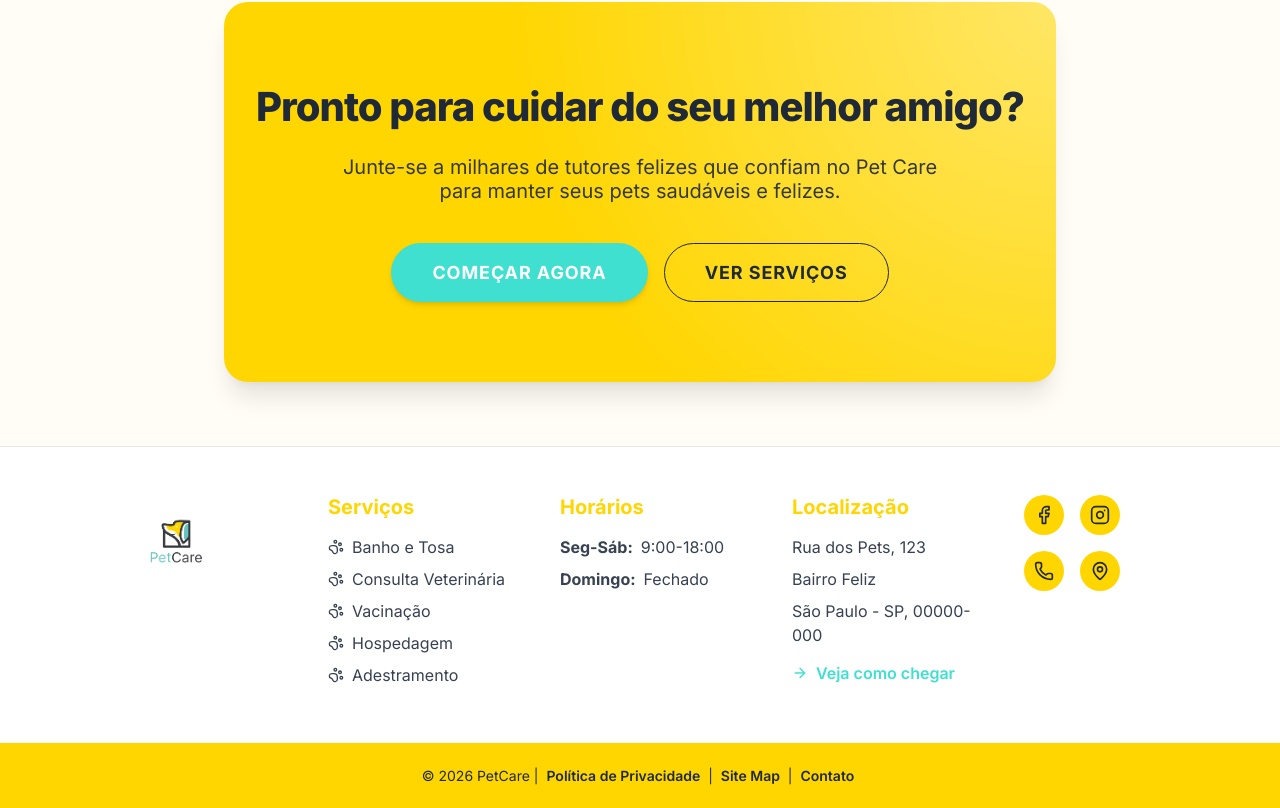
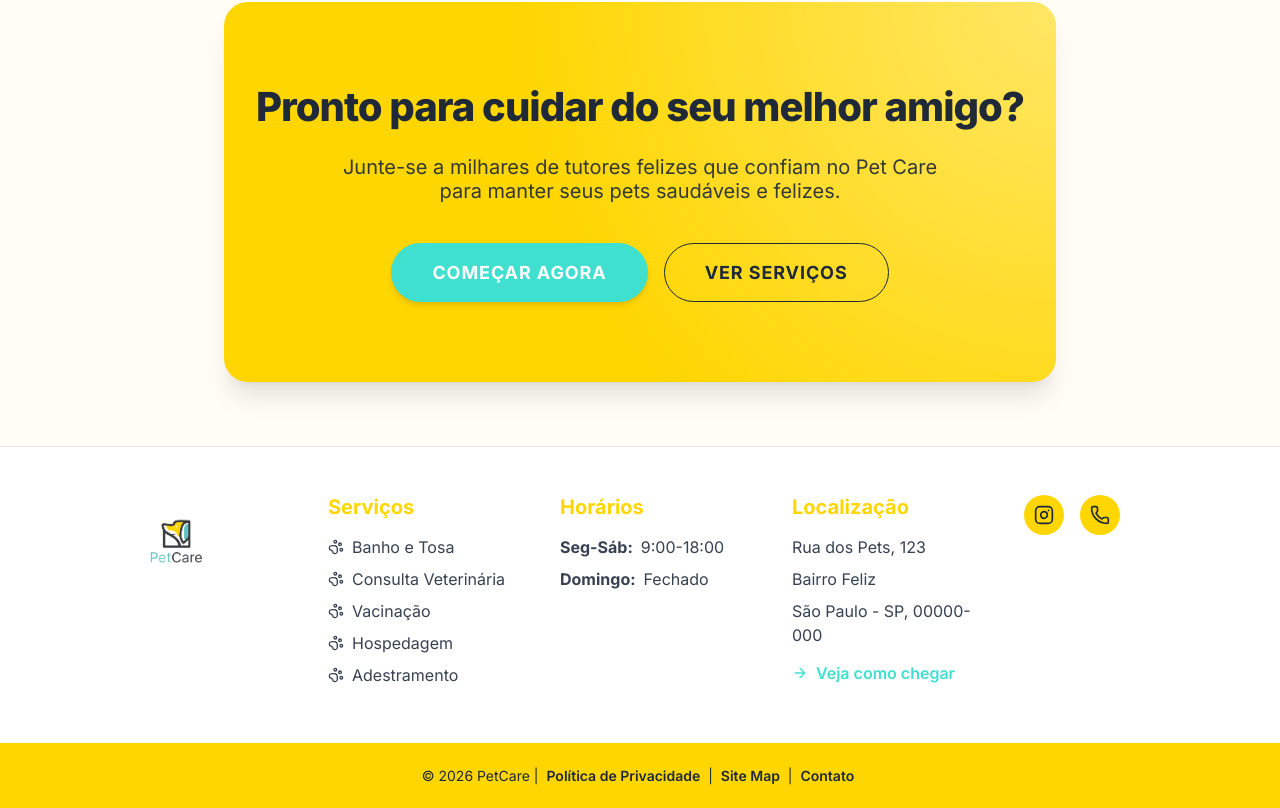
Before and after one commit to FilipiWanderley/PetCare, a Next.js app: page / in a window 1280 px wide. Shown: the part 2566-3374 px from the top of the page. Built offline with nearby package versions, Linux system fonts and the light colour scheme.

Commit message:
chore: Remove unused social icons from footer

```diff
--- a/src/components/layout/Footer/index.tsx
+++ b/src/components/layout/Footer/index.tsx
@@ -1,5 +1,5 @@
 import Image from 'next/image';
-import { Instagram, Facebook, Phone, MapPin, ArrowRight, PawPrint } from 'lucide-react';
+import { Instagram, Phone, ArrowRight, PawPrint } from 'lucide-react';
 import styles from './Footer.module.css';
 
 export function Footer() {
@@ -47,17 +47,11 @@ export function Footer() {
 
         <div className={styles.column}>
           <div className={styles.socialGrid}>
-            <a href="#" className={styles.socialIcon} aria-label="Facebook">
-              <Facebook size={20} />
-            </a>
             <a href="#" className={styles.socialIcon} aria-label="Instagram">
               <Instagram size={20} />
             </a>
-            <a href="#" className={styles.socialIcon} aria-label="WhatsApp">
+            <a href="#" className={styles.socialIcon} aria-label="Telefone">
               <Phone size={20} />
-            </a>
-            <a href="#" className={styles.socialIcon} aria-label="Localização">
-              <MapPin size={20} />
             </a>
           </div>
         </div>
```
